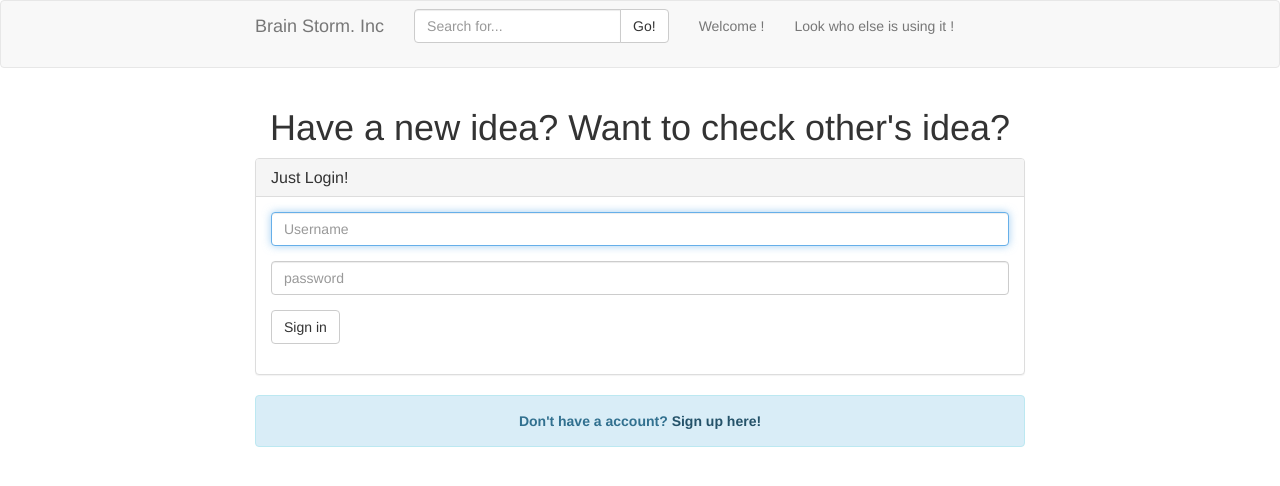
After one commit to Lubytes/BrainStorm, a PHP site: page /Login.php in a window 1280 px wide. The commit adds this page. Shown: the top 486 px of the page. Run offline with PHP 8.4, Linux system fonts and the light colour scheme; some libraries are stand-ins or nearby versions.

Commit message:
I make some change about header and upload Login page
I finished the Login page simple user login and a link to register page
and make some approvement about the header

```diff
--- /dev/null
+++ b/Login.php
@@ -0,0 +1,64 @@
+<?php
+
+//require_once('Register.php');
+
+require_once('header.php');
+
+
+?>
+
+
+      <div id="login">
+        <div class="panel panel-default" style="clear: both;">
+          <div class="panel-heading">
+            <h2 class="panel-title">Just Login!</h2>
+          </div>
+          <div class="panel-body">
+
+            <form action="Login.php" method="post" >
+
+            <div class="form-group">
+              <div >
+                <input type="text" name="username" id="username" class="form-control" placeholder="Username" autofocus autocomplete="off">
+              </div>
+            </div>
+
+            <div class="form-group">
+              <div>
+                <input type="password" name="password" id="password" class="form-control" placeholder="password" autocomplete="off">
+              </div>
+            </div>
+
+            <div class="form-group">
+              <div >
+                <input type="submit" name="submit_login" value="Sign in" class="btn btn-default">
+              </div>
+            </div>
+
+            </form>
+
+
+          </div> <!-- /.panel-body -->
+        </div> <!-- /.panel -->
+      </div> <!-- /#login -->
+
+
+    <style>
+      p {
+        text-align: center;
+      }
+    </style>
+
+
+      <div id="register" class="alert alert-info" role="alert">
+        <p><strong>Don't have a account?</strong>
+        <a href="Register.php" class="alert-link">Sign up here!</a></p>
+      </div>
+
+    </head>
+  </html>
+
+<?php
+
+require_once('footer.php');
+?>
--- a/header.php
+++ b/header.php
@@ -34,15 +34,18 @@
         <a class="navbar-brand" href="Login.php">Brain Storm. Inc</a>
       </div>
 
-      <form class="navbar-form navbar-left" role="search">
-        <div class="form-group">
-          <input type="text" class="form-control" >
+      <form class="navbar navbar-left navbar-form " role="search">
+        <div class="input-group">
+           <input type="text" class="form-control" placeholder="Search for...">
+            <span class="input-group-btn">
+              <button class="btn btn-default" type="button">Go!</button>
+            </span>
         </div>
       </form>
 
         <ul class="nav navbar-nav navbar-left">
-          <li><a href="Login.php">Welcome to the Storm</a></li>
-          <li><a href=" ">Look who's using it</a></li>
+          <li><a href="Login.php">Welcome !</a></li>
+          <li><a href=" ">Look who else is using it !</a></li>
         </ul>
 
     </div>
@@ -50,4 +53,4 @@
 
     <div class="container">
 
-    <h1 class="text-center">Brain Storm. Inc</h1>
+    <h1 class="text-center">Have a new idea? Want to check other's idea?</h1>
```
